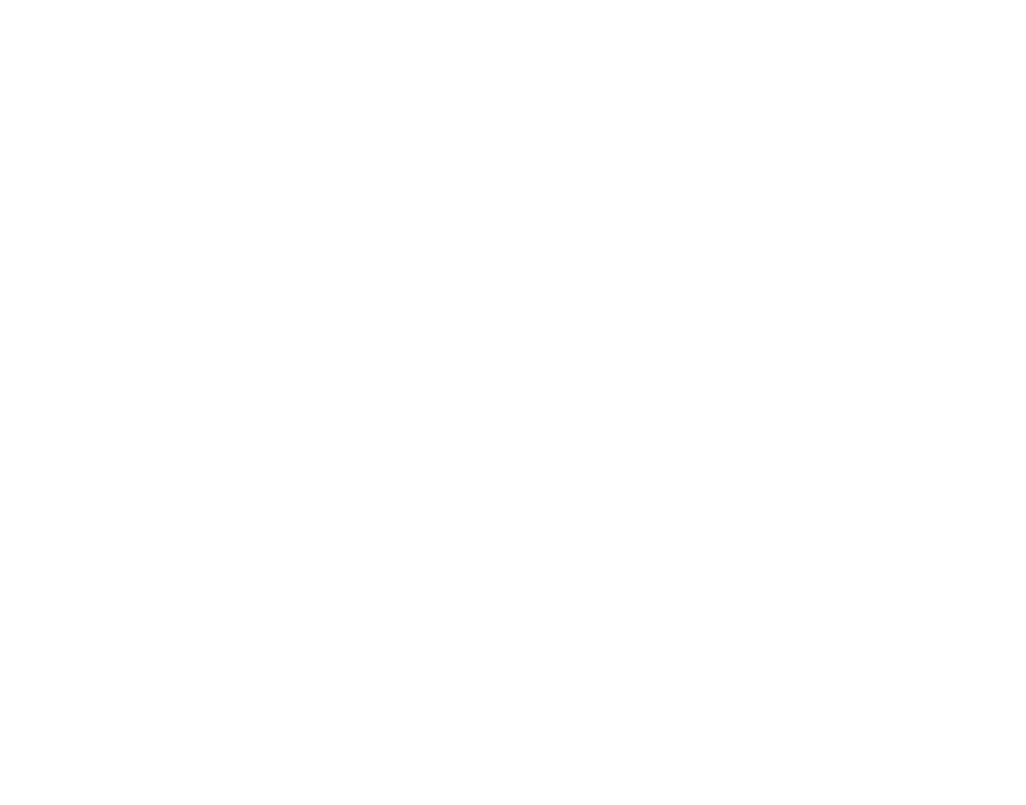
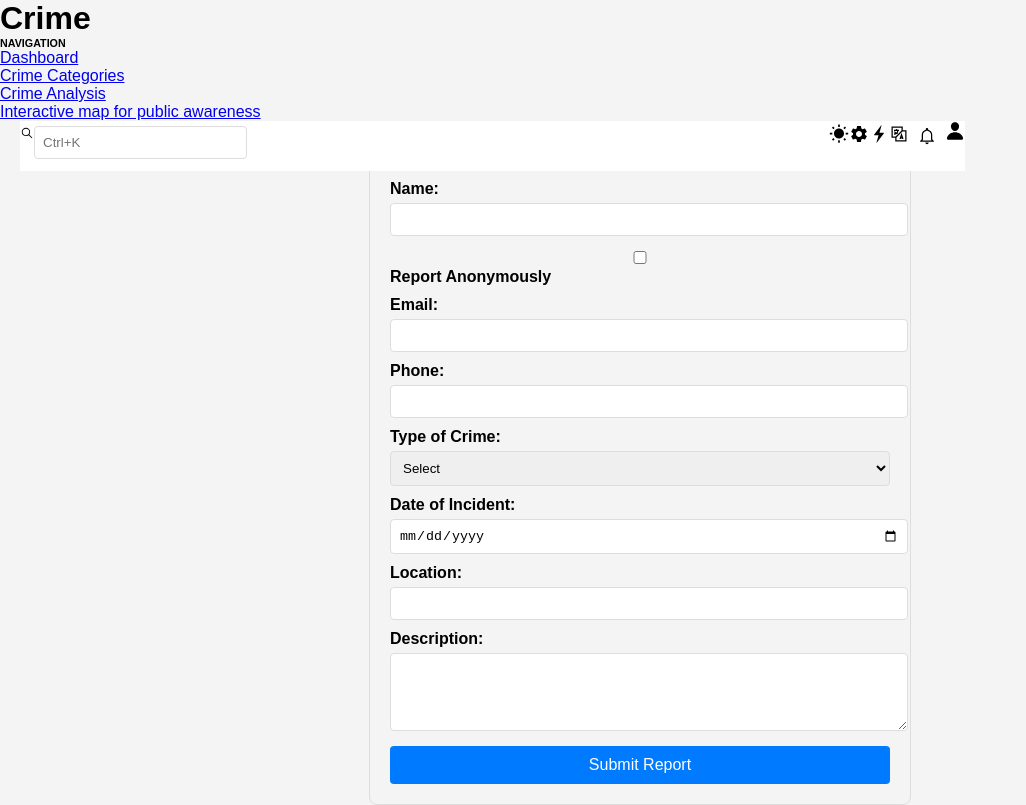
Before and after one commit to elina221010191/Crime2, a React (Vite) app in the folder someproject/: page /User_dashboard in a window 1280 px wide. Before the commit this address had no page. Shown: the whole page, without its empty margins (0-1026 px from the left). Built offline with nearby package versions, Linux system fonts and the light colour scheme.

Commit message:
latest version

```diff
--- a/someproject/src/App.jsx
+++ b/someproject/src/App.jsx
@@ -9,10 +9,12 @@
 import Contact from './Components/Contact'
 import Dashboard from './Components/Dashboard'
 import Blog from './Components/Blog'
+import Crime from "./Components/Crime"
 import AuthProvider from "./Components/AuthProvider"
 import Crime_Layout from './Dashboard/Crime_Layout'
 import Crime_View from './Dashboard/Crime_View'
-// import Crime from './Dashboard/Crime'
+import User_dashboard from './Components/User_dashboard'
+//import Crime from './Dashboard/Crime'
 import Profile from './Dashboard/Profile'
 import Utilities from './Dashboard/Utilities'
 //import Dashboard from './Crime_Navbar'
@@ -32,11 +34,13 @@
            <Route  path="/Contact" index element={<Contact/>} />
            <Route  path="/Dashboard" index element={<Dashboard/>} />
            <Route  path="/Blog" index element={<Blog/>} />
-           {/* <Route  path="/Crime" index element={<Crime/>} /> */}
+           <Route  path="/Crime" index element={<Crime/>} />
+
            </Route>
            <Route path="/" element={<Crime_Layout/>}>
             <Route path="/dashboard" element={<Crime_View/>}/>
             <Route path="/Profile" element={<Profile/>}/>
+              <Route  path="/User_dashboard" index element={<User_dashboard/>} />
             <Route path="/Dashboard" element={<Dashboard/>}/>
             <Route path="/Utilities" element={<Utilities/>}/>
             {/* <Route path="/Message" element={<Message/>}/>
--- a/someproject/src/Components/About.jsx
+++ b/someproject/src/Components/About.jsx
@@ -13,11 +13,8 @@
       <div className="why-text">
         <h2>ABOUT</h2>
         <p>
-        There are many parking solutions available, but the majority lack efficiency, security, or convenience.
-        Before you leave your location, make sure you know exactly where you'll be parking your car.
-         Our platform eliminates uncertainty by offering a seamless booking experience, real-time availability updates,
-         and secure parking spaces.
-        No more wasted time searching for a spot—reserve instantly and park with confidence.
+        Many crime-reporting solutions exist, but most lack efficiency, security, or accessibility. Before heading to a location, ensure you know how to report any suspicious activity or crime. Our platform eliminates uncertainty by providing a seamless reporting experience, real-time updates, and secure data handling. No more hesitation in reporting—submit instantly and help create a safer community.
+        Stay informed about crimes in your area.
         </p>
         <button className="read-more">Read More</button>
       </div>
@@ -25,19 +22,19 @@
       {/* Right Section (Image Grid) */}
       <div className="image-grid">
         <div className="image-overlay">
-          <img src="/w-1.jpg" alt="Parking 1" />
+          <img src="/crime2.jpg" alt="Parking 1" />
           <div className="hover-overlay">🔗</div>
         </div>
         <div className="image-overlay">
-          <img src="/w-2.jpg" alt="Parking 2" />
+          <img src="/crime1.jpg" alt="Parking 2" />
           <div className="hover-overlay">🔗</div>
         </div>
         <div className="image-overlay">
-          <img src="/w-3.jpg" alt="Parking 3" />
+          <img src="/crime.jpg" alt="Parking 3" />
           <div className="hover-overlay">🔗</div>
         </div>
         <div className="image-overlay">
-          <img src="/w-4.jpg" alt="Parking 4" />
+          <img src="/crime1111.jpg" alt="Parking 4" />
           <div className="hover-overlay">🔗</div>
         </div>
       </div>
--- a/someproject/src/Components/Navbar.jsx
+++ b/someproject/src/Components/Navbar.jsx
@@ -87,7 +87,7 @@
               {isDropdownOpen && (
                            <div className='theme_dropdown1'>
                              <ul>
-                               <li> Dashboard</li>
+                             <Link to="/User_dashboard" style={{textDecoration:"none"}}> <li> Dashboard</li></Link>
                                <li onClick={HandleLogout}> Logout</li>
                               <Link to="/" style={{textDecoration:"none"}}> <li>Home</li></Link>
                              </ul>
--- /dev/null
+++ b/someproject/src/Components/User_dashboard.jsx
@@ -0,0 +1,75 @@
+import React, { useState } from 'react';
+import "../Styles/userdashboard.css";
+const User_dashboard = () => {
+  const [formData, setFormData] = useState({
+    name: '',
+    email: '',
+    phone: '',
+    crimeType: '',
+    incidentDate: '',
+    location: '',
+    description: '',
+    anonymous: false
+  });
+
+  const crimeTypes = ['Theft', 'Assault', 'Vandalism', 'Fraud', 'Cybercrime', 'Other'];
+
+  const handleChange = (e) => {
+    const { name, value, type, checked } = e.target;
+    setFormData(prevState => ({
+      ...prevState,
+      [name]: type === 'checkbox' ? checked : value
+    }));
+  };
+
+  const handleSubmit = (e) => {
+    e.preventDefault();
+    console.log('Form Submitted:', formData);
+    alert('Report submitted successfully.');
+  };
+
+  return (
+    <div style={{ maxWidth: '500px', margin: 'auto', padding: '20px', border: '1px solid #ddd', borderRadius: '8px' }}>
+      <h2>Crime Reporting Form</h2>
+      <form onSubmit={handleSubmit}>
+        {!formData.anonymous && (
+          <>
+            <label>Name:</label>
+            <input type="text" className="name" value={formData.name} onChange={handleChange} required />
+          </>
+        )}
+        <label>
+          <input type="checkbox" className="anonymous" checked={formData.anonymous} onChange={handleChange} />
+          Report Anonymously
+        </label>
+
+        <label>Email:</label>
+        <input type="email" className="email" value={formData.email} onChange={handleChange} required />
+
+        <label>Phone:</label>
+        <input type="tel" className="phone" value={formData.phone} onChange={handleChange} required />
+
+        <label>Type of Crime:</label>
+        <select className="crimeType" value={formData.crimeType} onChange={handleChange} required>
+          <option value="">Select</option>
+          {crimeTypes.map((crime, index) => (
+            <option key={index} value={crime}>{crime}</option>
+          ))}
+        </select>
+
+        <label>Date of Incident:</label>
+        <input type="date" className="incidentDate" value={formData.incidentDate} onChange={handleChange} required />
+
+        <label>Location:</label>
+        <input type="text" className="location" value={formData.location} onChange={handleChange} required />
+
+        <label>Description:</label>
+        <textarea className="description" value={formData.description} onChange={handleChange} rows="4" required />
+
+        <button type="submit">Submit Report</button>
+      </form>
+    </div>
+  );
+};
+
+export default User_dashboard;
--- a/someproject/src/Styles/about.css
+++ b/someproject/src/Styles/about.css
@@ -40,7 +40,7 @@
   content: "";
   width: 60px;
   height: 4px;
-  background: #ff6600;
+  background: blue;
   display: block;
   margin-top: 8px;
 }
--- a/someproject/src/Styles/login.css
+++ b/someproject/src/Styles/login.css
@@ -127,7 +127,7 @@
   left: 0;
   width: 0;
   height: 2px;
-  background-color: #dc2626;
+  background-color: blue;
   transition: width 0.3s;
 }
 
--- /dev/null
+++ b/someproject/src/Styles/userdashboard.css
@@ -0,0 +1,69 @@
+/* userdashboard.css */
+
+body {
+    font-family: Arial, sans-serif;
+    background-color: #f4f4f4;
+    margin: 0;
+    padding: 0;
+  }
+
+  .container {
+    max-width: 500px;
+    margin: 50px auto;
+    padding: 20px;
+    background: #fff;
+    border-radius: 8px;
+    box-shadow: 0px 0px 10px rgba(0, 0, 0, 0.1);
+  }
+
+  h2 {
+    text-align: center;
+    color: #333;
+  }
+
+  form {
+    display: flex;
+    flex-direction: column;
+  }
+
+  label {
+    margin-top: 10px;
+    font-weight: bold;
+  }
+
+  input, select, textarea {
+    width: 100%;
+    padding: 8px;
+    margin-top: 5px;
+    border: 1px solid #ddd;
+    border-radius: 4px;
+  }
+
+  textarea {
+    resize: vertical;
+  }
+
+  button {
+    margin-top: 15px;
+    padding: 10px;
+    background: #007bff;
+    color: white;
+    border: none;
+    border-radius: 4px;
+    cursor: pointer;
+    font-size: 16px;
+  }
+
+  button:hover {
+    background: #0056b3;
+  }
+
+  input[type="checkbox"] {
+    margin-right: 5px;
+  }
+
+  @media (max-width: 600px) {
+    .container {
+      width: 90%;
+    }
+  }
```
Also changed, not shown: someproject/src/Dashboard/Crime_Navbar.jsx (+12 -12 lines), someproject/src/Styles/sidebarcrime.css (added, +85 -0 lines).
